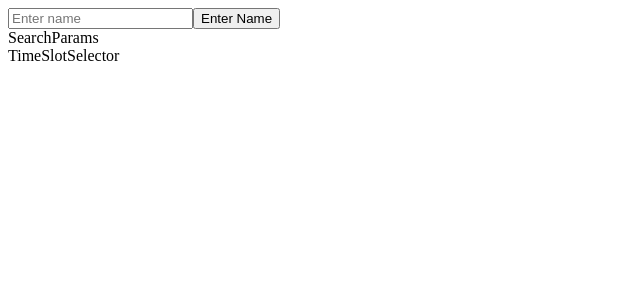
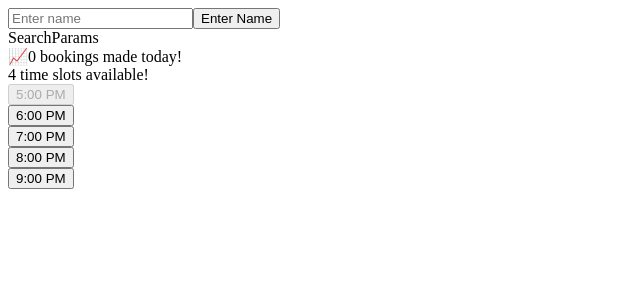
Before and after one commit to thesilverspoon/reservations, a React app: page / in a window 1280 px wide. Shown: the top 300 px of the page, without its empty margins (0-640 px from the left). Built offline with nearby package versions, Linux system fonts and the light colour scheme; no server answers; the HTML template or start-up script is replaced by a standard one.

Commit message:
Basic working TimeSlotSelector component

```diff
--- a/client/src/components/Reservation.jsx
+++ b/client/src/components/Reservation.jsx
@@ -14,22 +14,33 @@ class Reservation extends React.Component {
     this.state = {
       // timeSlotsLeft: 0,
       bookingsMadeToday: 0,
-      availabilityInfo: [],
+      availabilityInfo: [
+        { time: 17, remaining: 0 },
+        { time: 18, remaining: 5 },
+        { time: 19, remaining: 3 },
+        { time: 20, remaining: 2 },
+        { time: 21, remaining: 20 },
+      ],
       // date: '',
       // time: 17,
       name: '',
-      // party: 1,
+      party: 1,
     };
 
     this.setName = this.setName.bind(this);
+    this.requestReservation = this.requestReservation.bind(this);
+  }
+
+  componentDidMount() {
+    this.fetch();
   }
 
   setName(name) {
     this.setState({ name });
   }
 
-  componentDidMount() {
-    this.fetch();
+  requestReservation(time) {
+    console.log('requestReservation', this.props.id, time, this.state.party);
   }
 
   fetch(date = (new Date()).toISOString().slice(0, 10)) {
@@ -43,6 +54,7 @@ class Reservation extends React.Component {
     });
   }
 
+
   render() {
     return (
       <div>
@@ -51,7 +63,12 @@ class Reservation extends React.Component {
           clickHandler={this.setName}
         />
         <SearchParams />
-        <TimeSlotSelector />
+        <TimeSlotSelector
+          party={this.state.party}
+          bookingsMadeToday={this.state.bookingsMadeToday}
+          availabilityInfo={this.state.availabilityInfo}
+          clickHandler={this.requestReservation}
+        />
       </div>
     );
   }
--- a/client/src/components/TimeSlot.jsx
+++ b/client/src/components/TimeSlot.jsx
@@ -7,7 +7,7 @@ const TimeSlot = props => (
       disabled={!props.available}
       onClick={() => props.clickHandler(props.time)}
     >
-      {props.time}:00 PM
+      {props.time > 12 ? props.time - 12 : props.time}:00 {props.time > 12 ? 'PM' : 'AM'}
     </button>
   </div>
 );
--- a/client/src/components/TimeSlotSelector.jsx
+++ b/client/src/components/TimeSlotSelector.jsx
@@ -1,5 +1,47 @@
 import React from 'react';
+import PropTypes from 'prop-types';
 
-const TimeSlotSelector = () => <div>TimeSlotSelector</div>;
+import TimeSlot from './TimeSlot';
+
+const TimeSlotSelector = (props) => {
+  const timeSlots = props.availabilityInfo.reduce((acc, item) => acc + (item.remaining > props.party
+    ? 1
+    : 0), 0);
+
+  let timeSlotMessage;
+  if (timeSlots === 0) {
+    timeSlotMessage = 'We\'re sorry, no tables are available';
+  } else if (timeSlots > 1) {
+    timeSlotMessage = `${timeSlots} time slots available!`;
+  } else {
+    timeSlotMessage = 'Hurry, only 1 time slot available!';
+  }
+
+  return (
+    <div>
+      <div>
+        <span role="img" aria-label="upward trend chart">📈</span>
+        { props.bookingsMadeToday } bookings made today!
+      </div>
+      <div>
+        { timeSlotMessage }
+      </div>
+      <div>
+        { props.availabilityInfo.map(res => (<TimeSlot
+          time={res.time}
+          available={res.remaining > props.party}
+          clickHandler={props.clickHandler}
+        />)) }
+      </div>
+    </div>);
+};
+
+
+TimeSlotSelector.propTypes = {
+  party: PropTypes.number.isRequired,
+  bookingsMadeToday: PropTypes.number.isRequired,
+  availabilityInfo: PropTypes.arrayOf(PropTypes.object).isRequired,
+  clickHandler: PropTypes.func.isRequired,
+};
 
 export default TimeSlotSelector;
```
